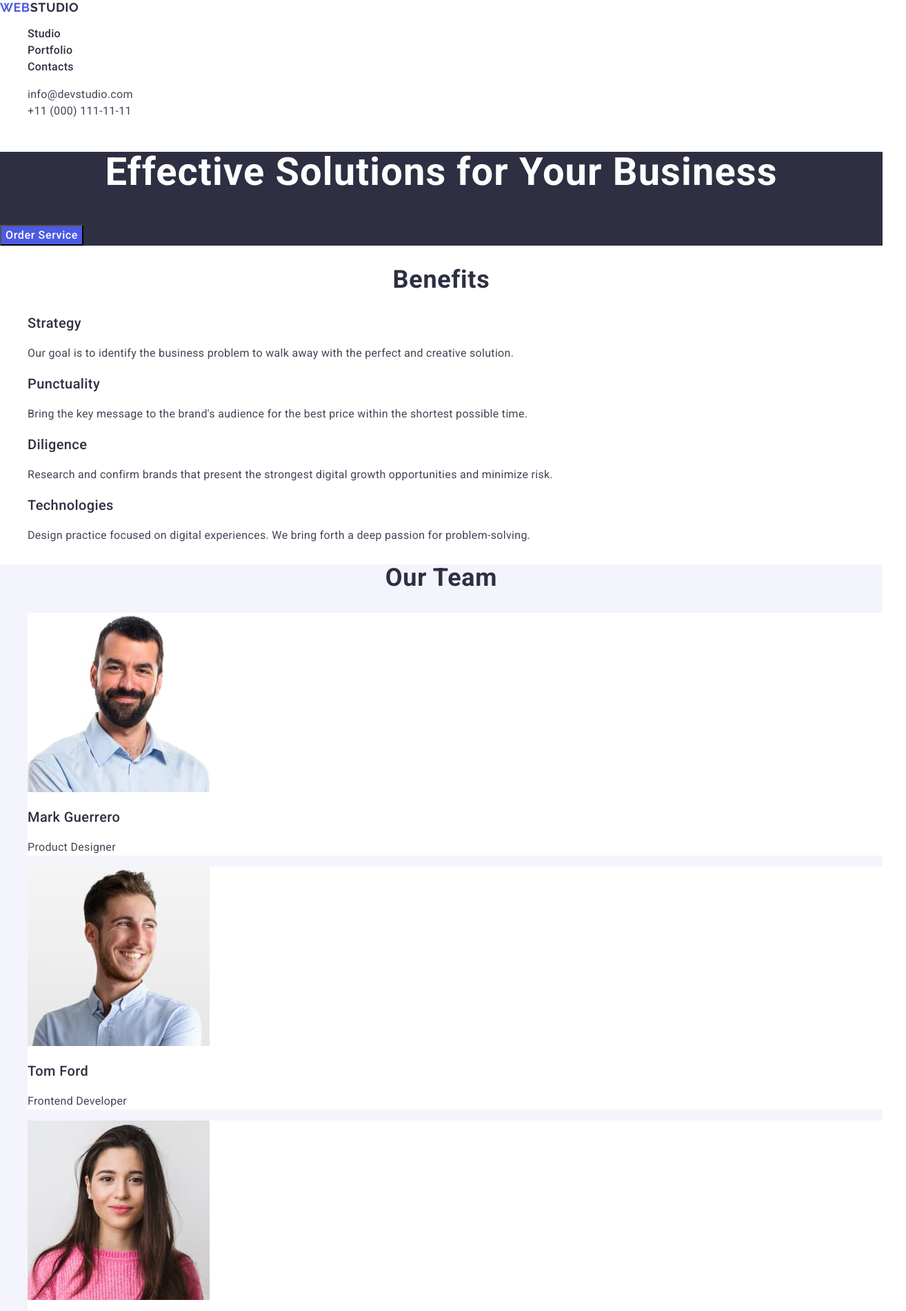
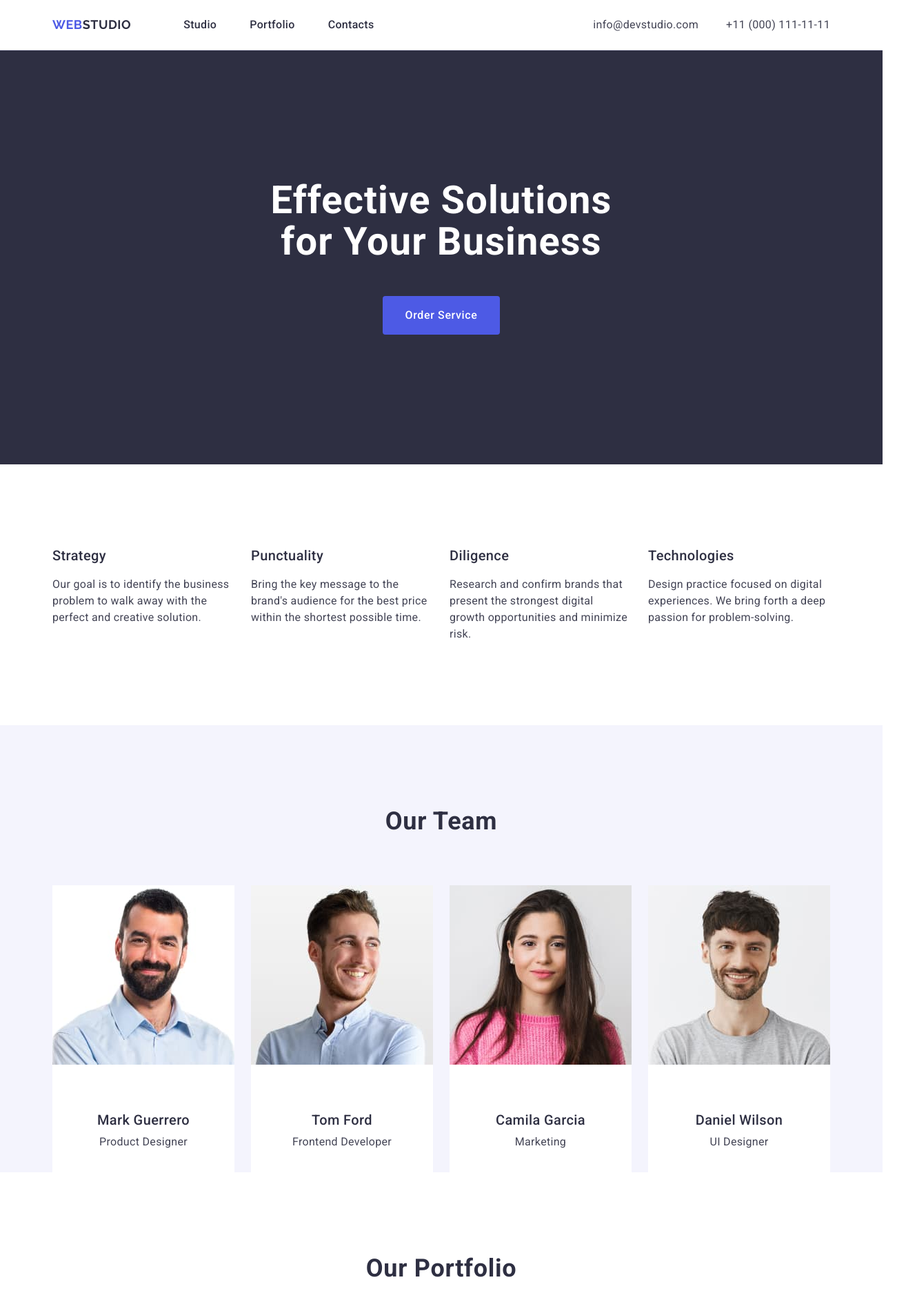
Before and after one commit to voytkoo/goit-markup-hw-03, a plain HTML site: page index.html in a window 1280 px wide. Shown: the top 1900 px of the page at 69% size, 1314 px wide, since content can reach past the window. Drawn offline with nearby package versions, Linux system fonts and the light colour scheme.

Commit message:
goit-markup-hw-03

```diff
--- a/css/styles.css
+++ b/css/styles.css
@@ -3,11 +3,35 @@ font-family: Roboto,sans-serif;
 color: #434455;
 background-color: #FFF;
 }
+h1, h2, h3, h4, h5, h6 {
+    margin: 0;
+}
 a {
     text-decoration: none;
 }
+p {
+ margin: 0;
+}
 ul, ol {
 list-style: none;
+margin: 0;
+padding: 0;
+}
+.header {
+border-bottom: 1px solid #E7E9FC;
+}
+.container {
+    width: 1158px;
+    padding:0 15px;
+    margin: 0 auto;
+}
+.header-container {
+display: flex;
+align-items: center;
+}
+.navigation {
+display: flex;
+align-items: center;
 }
 /* logo */
 .logo {
@@ -19,11 +43,16 @@ list-style: none;
     letter-spacing: 0.03em;
     text-transform: uppercase;
     color: #4D5AE5;
+    margin-right: 76px;
+
 }
 .logo_part {
 color: #2E2F42;
 }
-
+.nav-list {
+    display: flex;
+    gap: 48px;
+}
 /* .header_list */
 .header_list {
     font-weight: 500;
@@ -31,6 +60,9 @@ color: #2E2F42;
     line-height: 1.5;
     letter-spacing: 0.02em;
     color: #2E2F42;
+    padding: 24px 0;
+    display: block;
+
 }
 .header_list:hover,
 .header_list:focus {
@@ -40,6 +72,11 @@ color: #2E2F42;
 
 .contacts {
 font-style: normal;
+margin-left: auto;
+}
+.contacts-list {
+    display: flex;
+    gap: 40px;
 }
 /* contacts_list */
 .contacts_link {
@@ -55,6 +92,8 @@ font-style: normal;
 /* section1 */
 .page_section {
 background-color: #2E2F42;
+padding: 188px 0;
+
 }
 
 .title {
@@ -64,6 +103,11 @@ background-color: #2E2F42;
     font-weight: 700;
     line-height: 1.07;
     letter-spacing: 1.12px;
+    max-width: 496px;
+    padding: 0;
+    margin: 0 auto;
+    margin-bottom: 48px;
+
 }
 .title_button {
     background-color: #4D5AE5;
@@ -73,6 +117,15 @@ background-color: #2E2F42;
     font-weight: 500;
     line-height: 1.5;
     letter-spacing: 0.04em;
+    height: 56px;
+    border: none;
+    border-radius: 4px;
+    gap: 10px;
+        padding: 16px 32px;
+        margin: 0 auto;
+        display: block;
+        min-width: 169px;
+
 }
 
 .title_button:hover,
@@ -82,8 +135,11 @@ background-color: #404BBF;
 /* section2 */
 .section_benefits {
 background-color: #FFF;
+padding: 120px 0;
+display: flex;
+
 }
-.benefits_title {
+.visually-hidden {
     color:  #2E2F42;
     text-align: center;
     font-size: 36px;
@@ -91,54 +147,113 @@ background-color: #FFF;
     line-height: 1.11;
     letter-spacing: 0.02em;
     text-transform: capitalize;
+    position: absolute;
+    width: 1px;
+    height: 1px;
+    margin: -1px;
+    border: 0;
+    padding: 0;
+    white-space: nowrap;
+    clip-path: inset(100%);
+    clip: rect(0 0 0 0);
+    overflow: hidden;
+
 }
+.benefits {
+    display: flex;
+    padding-top: 120px 0;
+    gap: 24px;
+
+}
+.benefits-list {
+    width: calc((100% - 72px) / 4);
+}
+
 .benefits_item {
     color:  #2E2F42;
     font-size: 20px;
     font-weight: 500;
     line-height: 1.2;
     letter-spacing: 0.02em;
+    margin-bottom: 18px;
+
 }
 .benefits_text {
     color: #434455;
     font-size: 16px;
     line-height: 1.5;
     letter-spacing: 0.02em;
+    justify-content: space-around;
+    width: 264px;
 }
 /* section3 */
 .section_team {
 background-color: #F4F4FD;
+padding-top: 120px;
 }
 
 .team_title {
-    color:  #2E2F42;
+color: #2E2F42;
     text-align: center;
     font-size: 36px;
     font-weight: 700;
     line-height: 1.11;
     letter-spacing: 0.02em;
     text-transform: capitalize;
+    margin: 0 auto;
+    margin-bottom: 72px;
 }
-.team_list {
+  .team_list {
+    display: flex;
+    flex-wrap: wrap;
+    gap: 24px;
+
+  }
+
+.team_card {
     background-color: #FFFFFF;
+    width: calc((100% - 72px) / 4);
+    border-radius: 0px 0px 4px 4 px;
+
 }
-
+.card-mark {
+    padding: 32px 0;
+}
+.card-tom {
+    padding: 32px 0;
+}
+.card-camila {
+    padding: 32px 0;
+}
+.card-daniel {
+    padding: 32px 0;
+}
 .team_item {
     color:  #2E2F42;
     font-size: 20px;
     font-weight: 500;
     line-height: 1.2;
     letter-spacing: 0.02em;
+    text-align: center;
+    margin-bottom: 8px;
+
+
+}
+.team-image {
+    margin-bottom: 32px;
 }
 .team_text {
     color: #434455;
     font-size: 16px;
     line-height: 1.5;
     letter-spacing: 0.02em;
+    text-align: center;
 }
 /* section4 */
 .portfolio {
     background-color: #FFF;
+    padding-top: 120px;
+    padding-top: 120px;
 }
 
 .portfolio_title {
@@ -149,6 +264,19 @@ background-color: #F4F4FD;
     line-height: 1.11;
     letter-spacing: 0.02em;
     text-transform: capitalize;
+    padding-bottom: 72px;
+    margin: 0 auto;
+}
+.portfolio-list {
+    display: flex;
+    flex-wrap: wrap;
+    row-gap: 48px;
+
+}
+.portfolio-card {
+    border: 1px solid #E7E9FC;
+    background: #FFF;
+    width: calc((100% - 48px) / 3);
 }
 .portfolio_item {
     color:  #2E2F42;
@@ -156,16 +284,20 @@ background-color: #F4F4FD;
     font-weight: 500;
     line-height: 1.2;
     letter-spacing: 0.02em;
+    text-align: center;
+
 }
 .portfolio_text {
     color: #434455;
     font-size: 16px;
     line-height: 1.5;
     letter-spacing: 0.02em;
+    text-align: center;
 }
 /* footer */
 .page_footer {
 background-color: #2E2F42;
+padding-left: 156px;
 }
 .page_logo {
     font-family: Raleway,sans-serif;
@@ -175,6 +307,8 @@ background-color: #2E2F42;
     letter-spacing: 0.03em;
     text-transform: uppercase;
     color: #4d5ae5;
+    display: inline-block;
+    padding-top: 100px;
 }
 .page_logo_part {
     color: #F4F4FD;
@@ -185,4 +319,7 @@ background-color: #2E2F42;
     font-size: 16px;
     line-height: 1.5;
     letter-spacing: 0.02em;
+    width: 264px;
+    padding-bottom: 100px;
+    margin-top: 16px;
 }
--- a/index.html
+++ b/index.html
@@ -16,129 +16,170 @@
 </head>
 <!--body-->
 <body>
-    <header>
+    <header class="header">
         <!--nav-->
-        <nav>
+       <div class="container header-container">
+    <nav class="navigation">
         <a class="logo" href="./index.html">Web<span class="logo_part">Studio</span></a>
-            <ul>
+        <ul class="nav-list">
             <li> <a class="header_list" href="./index.html">Studio</a></li>
             <li> <a class="header_list" href="">Portfolio</a></li>
             <li> <a class="header_list" href="">Contacts</a></li>
         </ul>
     </nav>
     <!--address-->
-
     <address class="contacts">
-        <ul>
+        <ul class="contacts-list">
             <li><a class="contacts_link" href="mailto:info@devstudio.com">info@devstudio.com</a>
             </li>
             <li><a class="contacts_link" href="tel:+110001111111">+11 (000) 111-11-11</a>
             </li>
         </ul>
     </address>
-
-
+       </div>
     </header>
     <!--main-->
     <main>
         <!--section1-->
         <section class="page_section">
+           <div class="container">
 <h1 class="title">Effective Solutions
     for Your Business</h1>
 <button class="title_button" type="button">Order Service</button>
+           </div>
         </section>
         <!--section2-->
         <section class="section_benefits">
-            <h2 class="benefits_title">Benefits</h2>
-            <ul>
-                <li>
+           <div class="container">
+<h2 class="visually-hidden">Benefits</h2>
+<ul class="benefits">
+    <li class="benefits-list">
         <h3 class="benefits_item">Strategy</h3>
-                    <p class="benefits_text" >Our goal is to identify the business problem to walk away with the perfect and creative solution.</p>
+        <p class="benefits_text">Our goal is to identify the business problem to walk away with the perfect and creative
+            solution.</p>
     </li>
-                <li>
+    <li class="benefits-list">
         <h3 class="benefits_item">Punctuality</h3>
-                    <p class="benefits_text" >Bring the key message to the brand's audience for the best price within the shortest possible time.</p>
+        <p class="benefits_text">Bring the key message to the brand's audience for the best price within the shortest
+            possible time.</p>
     </li>
-                <li>
+    <li class="benefits-list">
         <h3 class="benefits_item">Diligence</h3>
-                    <p class="benefits_text" >Research and confirm brands that present the strongest digital growth opportunities and minimize risk.</p>
+        <p class="benefits_text">Research and confirm brands that present the strongest digital growth opportunities and
+            minimize risk.</p>
     </li>
-                <li>
+    <li class="benefits-list">
         <h3 class="benefits_item">Technologies</h3>
-                    <p class="benefits_text" >Design practice focused on digital experiences. We bring forth a deep passion for problem-solving.</p>
+        <p class="benefits_text">Design practice focused on digital experiences. We bring forth a deep passion for
+            problem-solving.</p>
     </li>
 </ul>
+           </div>
         </section>
 
         <!--section3-->
         <section class="section_team">
+            <div class="container">
 <h2 class="team_title">Our Team</h2>
-
-            <ul>
-                <li class="team_list">
-                    <img src="./images/img.jpg" alt="dark haired bearded man" width="264">
+<ul class="team_list">
+    <li class="team_card">
+        <img  class="team-image" src="./images/img.jpg" alt="dark haired bearded man" width="264">
+        <div class="card-mark">
 <h3 class="team_item">Mark Guerrero</h3>
 <p class="team_text">Product Designer</p>
+        </div>
     </li>
-                <li class="team_list">
-                    <img src="./images/img1.jpg" alt="light blond haired man" width="264">
+    <li class="team_card">
+        <img class="team-image" src="./images/img1.jpg" alt="light blond haired man" width="264">
+        <div class="card-tom ">
         <h3 class="team_item">Tom Ford</h3>
         <p class="team_text">Frontend Developer</p>
+        </div>
     </li>
-                <li class="team_list">
-                    <img src="./images/img2.jpg" alt="dark haired girl" width="264">
+    <li class="team_card">
+        <img class="team-image" src="./images/img2.jpg" alt="dark haired girl" width="264">
+        <div class="card-camila">
 <h3 class="team_item">Camila Garcia</h3>
 <p class="team_text">Marketing</p>
+        </div>
     </li>
-                <li class="team_list">
-                    <img src="./images/img3.jpg" alt="curly haired man" width="264">
+    <li class="team_card">
+        <img class="team-image" src="./images/img3.jpg" alt="curly haired man" width="264">
+        <div class="card-daniel">
 <h3 class="team_item">Daniel Wilson</h3>
 <p class="team_text">UI Designer</p>
+        </div>
+
     </li>
 </ul>
+            </div>
+
         </section>
         <!--section4-->
         <section class="portfolio">
+            <div class="container">
 <h2 class="portfolio_title">Our Portfolio</h2>
 
-            <ul>
-                <li>
+<ul class="portfolio-list">
+    <li class="portfolio-card">
         <img src="./images/img_one.jpg" alt="foto bank app" width="360">
+        <div class="card-banking">
 <h3 class="portfolio_item">Banking App</h3>
 <p class="portfolio_text">App</p>
+        </div>
     </li>
-                <li>
+    <li class="portfolio-card">
         <img src="./images/img_two.jpg" alt="foto phone payment" width="360">
+        <div class="card-payment">
 <h3 class="portfolio_item">Cashless Payment</h3>
 <p class="portfolio_text">Marketing</p>
+        </div>
+
     </li>
-                <li>
+    <li class="portfolio-card">
         <img src="./images/img_three.jpg" alt="foto laptop phone" width="360">
+        <div class="card-meditation">
 <h3 class="portfolio_item">Meditation App</h3>
 <p class="portfolio_text">App</p>
+        </div>
+
     </li>
-                <li>
+    <li class="portfolio-card">
         <img src="./images/img_four.jpg" alt="car foto" width="360">
+        <div class="card-taxi">
 <h3 class="portfolio_item">Taxi Service</h3>
 <p class="portfolio_text">Marketing</p>
+        </div>
+
     </li>
-                <li>
+    <li class="portfolio-card" >
         <img src="./images/img_five.jpg" alt="picture of the moon on the phone" width="360">
+        <div class="card-screen">
 <h3 class="portfolio_item">Screen Illustrations</h3>
 <p class="portfolio_text">Design</p>
+        </div>
+
     </li>
-                <li>
+    <li class="portfolio-card">
         <img src="./images/img_six.jpg" alt="laughing girl" width="360">
+        <div class="card-courses">
 <h3 class="portfolio_item">Online Courses</h3>
 <p class="portfolio_text">Marketing</p>
+        </div>
+
     </li>
 </ul>
+            </div>
+
         </section>
     </main>
     <!--footer-->
     <footer class="page_footer">
+     <div class="container">
 <a class="page_logo" href="./index.html">Web<span class="page_logo_part">Studio</span> </a>
-        <p class="text">Increase the flow of customers and sales for your business with digital marketing &#38; growth solutions.</p>
+<p class="text">Increase the flow of customers and sales for your business with digital marketing &#38; growth
+    solutions.</p>
+     </div>
     </footer>
 </body>
 
```
Lines whose indentation alone changed are shown as unchanged.
